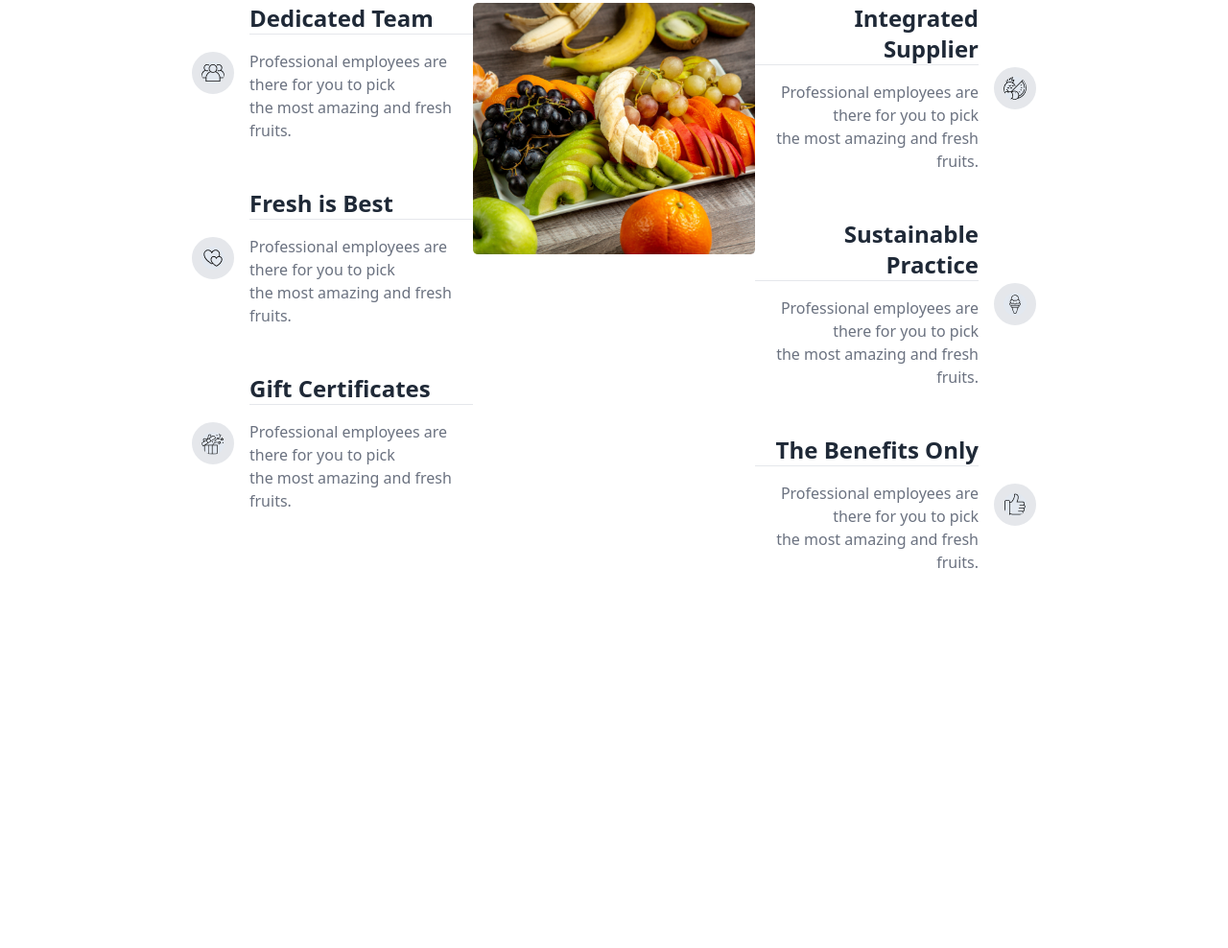
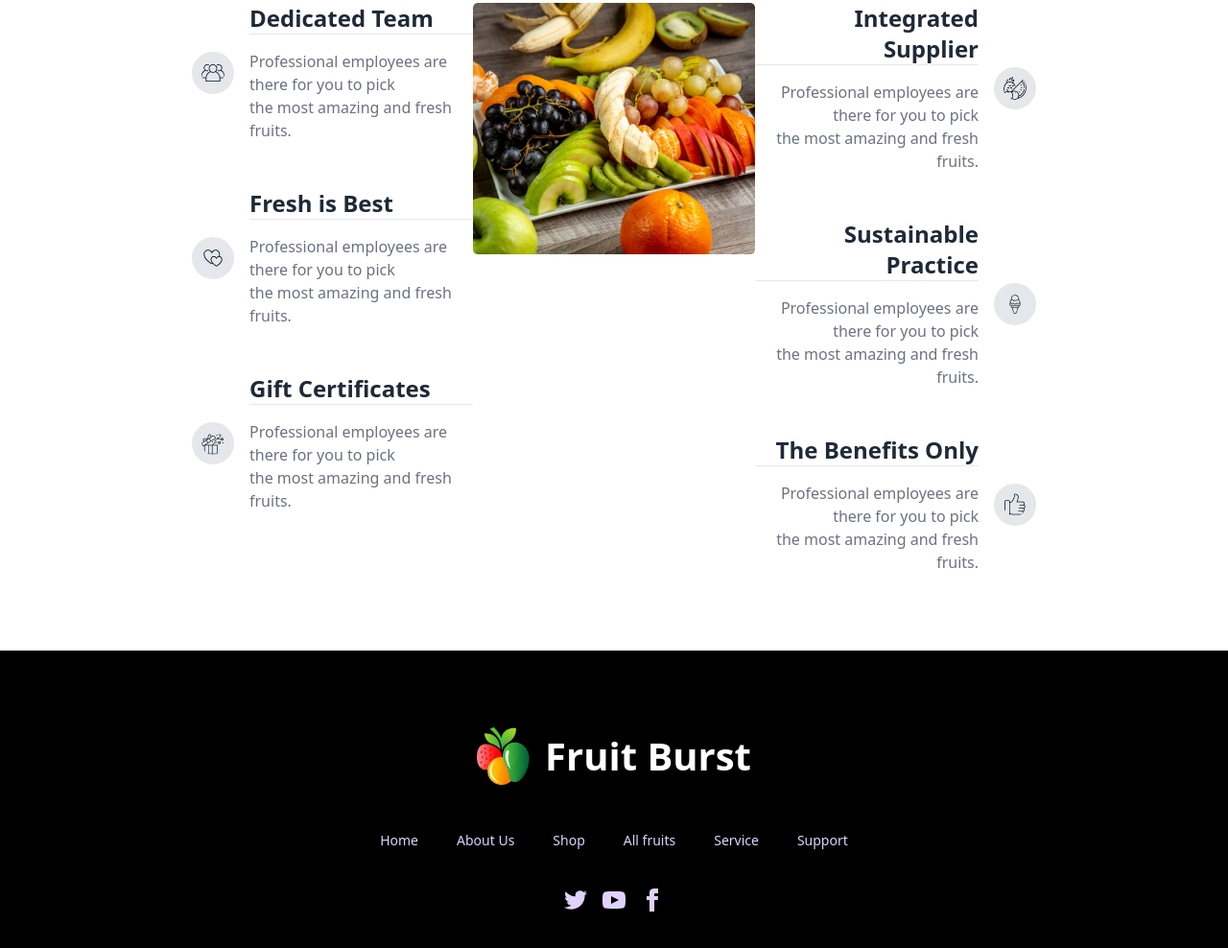
Before and after one commit to Digontha/My-third-assignment, a plain HTML site: page index.html in a window 1280 px wide. Shown: the part 2964-3952 px from the top of the page at 96% size. Before the commit the page ends 3602 px from the top, so only its background shows below. Drawn offline with nearby package versions, Linux system fonts and the light colour scheme.

Commit message:
footer and all done

```diff
--- a/index.html
+++ b/index.html
@@ -492,8 +492,28 @@
 
     </main>
 
-    <footer>
-
+    <footer class="footer footer-center mt-20 bg-black text-primary-content p-20">
+      <div>
+        <div class="flex items-center gap-4">
+          <img src="./images/logo.png" alt="">
+        <h1 class="lg:text-[40px] text-base font-bold text-[#FFF]">Fruit Burst</h1>
+      </div>
+        <div class="flex flex-col lg:flex-row justify-center gap-10 list-none mt-10 ">
+          <li class="cursor-pointer">Home</li>
+          <li class="cursor-pointer">About Us</li>
+          <li class="cursor-pointer">Shop</li>
+          <li class="cursor-pointer">All fruits</li>
+          <li class="cursor-pointer">Service</li>
+          <li class="cursor-pointer">Support</li>
+        </div>
+      </div>
+      <div>
+        <div class="grid grid-flow-col gap-4">
+          <a><svg xmlns="http://www.w3.org/2000/svg" width="24" height="24" viewBox="0 0 24 24" class="fill-current"><path d="M24 4.557c-.883.392-1.832.656-2.828.775 1.017-.609 1.798-1.574 2.165-2.724-.951.564-2.005.974-3.127 1.195-.897-.957-2.178-1.555-3.594-1.555-3.179 0-5.515 2.966-4.797 6.045-4.091-.205-7.719-2.165-10.148-5.144-1.29 2.213-.669 5.108 1.523 6.574-.806-.026-1.566-.247-2.229-.616-.054 2.281 1.581 4.415 3.949 4.89-.693.188-1.452.232-2.224.084.626 1.956 2.444 3.379 4.6 3.419-2.07 1.623-4.678 2.348-7.29 2.04 2.179 1.397 4.768 2.212 7.548 2.212 9.142 0 14.307-7.721 13.995-14.646.962-.695 1.797-1.562 2.457-2.549z"></path></svg></a>
+          <a><svg xmlns="http://www.w3.org/2000/svg" width="24" height="24" viewBox="0 0 24 24" class="fill-current"><path d="M19.615 3.184c-3.604-.246-11.631-.245-15.23 0-3.897.266-4.356 2.62-4.385 8.816.029 6.185.484 8.549 4.385 8.816 3.6.245 11.626.246 15.23 0 3.897-.266 4.356-2.62 4.385-8.816-.029-6.185-.484-8.549-4.385-8.816zm-10.615 12.816v-8l8 3.993-8 4.007z"></path></svg></a>
+          <a><svg xmlns="http://www.w3.org/2000/svg" width="24" height="24" viewBox="0 0 24 24" class="fill-current"><path d="M9 8h-3v4h3v12h5v-12h3.642l.358-4h-4v-1.667c0-.955.192-1.333 1.115-1.333h2.885v-5h-3.808c-3.596 0-5.192 1.583-5.192 4.615v3.385z"></path></svg></a>
+        </div>
+      </div>
     </footer>
 </body>
 </html>
```
